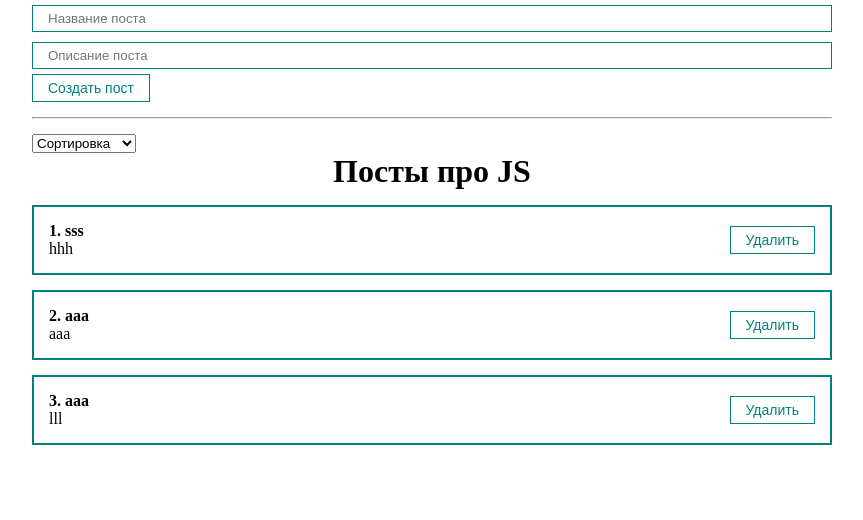
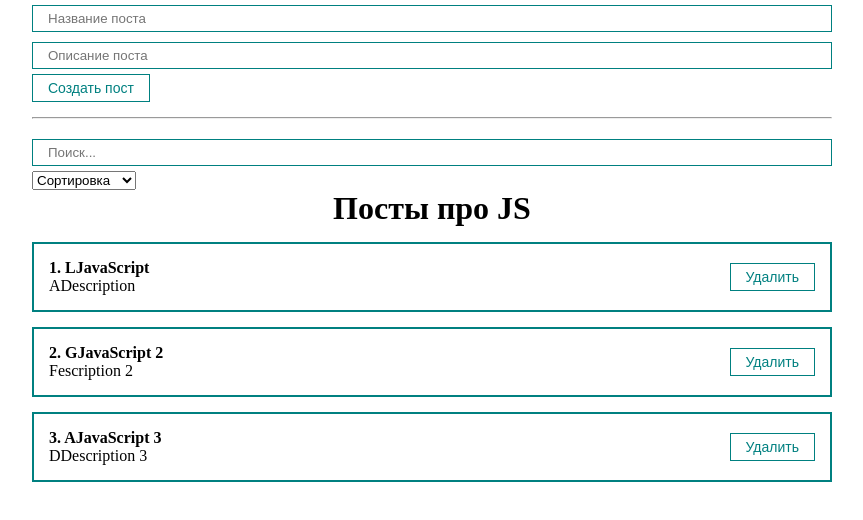
Before and after one commit to RaiseOnce/react-course, a React (Create React App) app: page / in a window 1280 px wide. Shown: the top 520 px of the page, without its empty margins (208-1071 px from the left). Built offline with nearby package versions, Linux system fonts and the light colour scheme.

Commit message:
refactoring is done

```diff
--- a/src/App.js
+++ b/src/App.js
@@ -1,18 +1,33 @@
-import React, { useState } from 'react'
+import React, { useMemo, useState } from 'react'
 import './styles/App.css'
 import PostList from './components/PostList'
 
 import PostForm from './components/PostForm'
-import MySelect from './components/UI/select/MySelect'
+import PostFilter from './components/PostFilter'
 
 function App() {
   const [posts, setPosts] = useState([
-    { id: 1, title: 'sss', body: 'hhh' },
-    { id: 2, title: 'aaa', body: 'aaa' },
-    { id: 3, title: 'aaa', body: 'lll' },
+    { id: 1, title: 'LJavaScript', body: 'ADescription' },
+    { id: 2, title: 'GJavaScript 2', body: 'Fescription 2' },
+    { id: 3, title: 'AJavaScript 3', body: 'DDescription 3' },
   ])
 
-  const [selectedSort, setSelectedSort] = useState('')
+  const [filter, setFilter] = useState({ sort: '', query: '' })
+
+  const sortedPosts = useMemo(() => {
+    if (filter.sort) {
+      return [...posts].sort((a, b) =>
+        a[filter.sort].localeCompare(b[filter.sort])
+      )
+    }
+    return posts
+  }, [filter.sort, posts])
+
+  const sortedAndSearchedPosts = useMemo(() => {
+    return sortedPosts.filter((post) =>
+      post.title.toLowerCase().includes(filter.query)
+    )
+  }, [filter.query, sortedPosts])
 
   const createPost = (newPost) => {
     setPosts([...posts, newPost])
@@ -22,31 +37,19 @@
     setPosts(posts.filter((item) => item.id !== post.id))
   }
 
-  const sortPosts = (sort) => {
-    setSelectedSort(sort)
-    setPosts([...posts].sort((a, b) => a[sort].localeCompare(b[sort])))
-  }
-
   return (
     <div className="App">
       <PostForm create={createPost} />
+
       <hr style={{ margin: '15px 0' }} />
-      <div>
-        <MySelect
-          value={selectedSort}
-          onChange={sortPosts}
-          defaultValue="Сортировка"
-          options={[
-            { value: 'title', name: 'По названию' },
-            { value: 'body', name: 'По описанию' },
-          ]}
-        />
-      </div>
-      {posts.length !== 0 ? (
-        <PostList remove={removePost} posts={posts} title="Посты про JS" />
-      ) : (
-        <h1 style={{ textAlign: 'center' }}>Посты не найдены</h1>
-      )}
+
+      <PostFilter filter={filter} setFilter={setFilter} />
+
+      <PostList
+        remove={removePost}
+        posts={sortedAndSearchedPosts}
+        title="Посты про JS"
+      />
     </div>
   )
 }
--- /dev/null
+++ b/src/components/PostFilter.jsx
@@ -0,0 +1,28 @@
+import React from 'react'
+import MyInput from './UI/input/MyInput'
+import MySelect from './UI/select/MySelect'
+
+const PostFilter = ({ filter, setFilter }) => {
+  return (
+    <div>
+      <MyInput
+        value={filter.query}
+        onChange={(e) => setFilter({ ...filter, query: e.target.value })}
+        placeholder="Поиск..."
+      />
+      <MySelect
+        value={filter.sort}
+        onChange={(selectedSort) =>
+          setFilter({ ...filter, sort: selectedSort })
+        }
+        defaultValue="Сортировка"
+        options={[
+          { value: 'title', name: 'По названию' },
+          { value: 'body', name: 'По описанию' },
+        ]}
+      />
+    </div>
+  )
+}
+
+export default PostFilter
--- a/src/components/PostForm.jsx
+++ b/src/components/PostForm.jsx
@@ -11,6 +11,11 @@
       ...post,
       id: Date.now(),
     }
+
+    if (post.title === '' || post.body === '') {
+      return post
+    }
+
     create(newPost)
     setPost({ title: '', body: '' })
   }
--- a/src/components/PostList.jsx
+++ b/src/components/PostList.jsx
@@ -2,6 +2,9 @@
 import PostItem from './PostItem'
 
 const PostList = ({ posts, title, remove }) => {
+  if (!posts.length) {
+    return <h1 style={{ textAlign: 'center' }}>Посты не найдены</h1>
+  } else {
     return (
       <div>
         <h1 style={{ textAlign: 'center' }}>{title}</h1>
@@ -16,5 +19,6 @@
       </div>
     )
   }
+}
 
 export default PostList
--- a/src/components/UI/select/MySelect.jsx
+++ b/src/components/UI/select/MySelect.jsx
@@ -2,7 +2,7 @@
 
 const MySelect = ({ options, defaultValue, value, onChange }) => {
   return (
-    <select value={value} onChange={(event) => onChange(event.target.value)}>
+    <select value={value} onChange={(e) => onChange(e.target.value)}>
       <option disabled value="">
         {defaultValue}
       </option>
```
Also changed, not shown: src/components/Counter.jsx (deleted, +0 -24 lines). Lines whose indentation alone changed are shown as unchanged.
